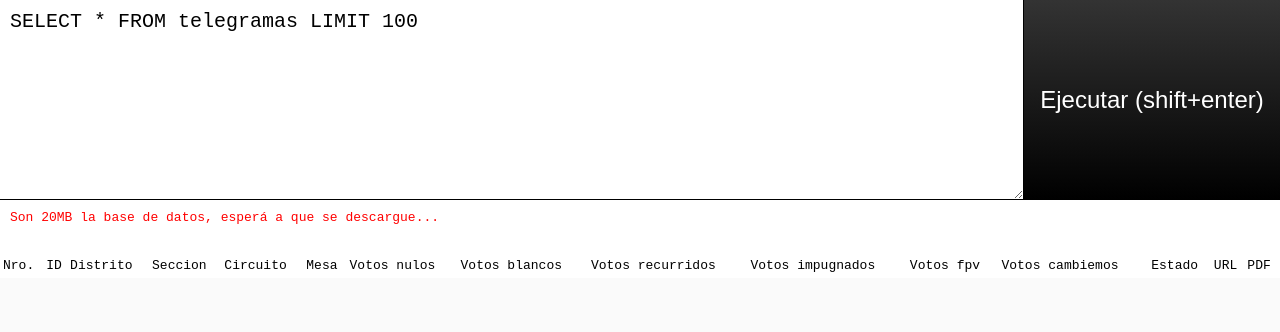
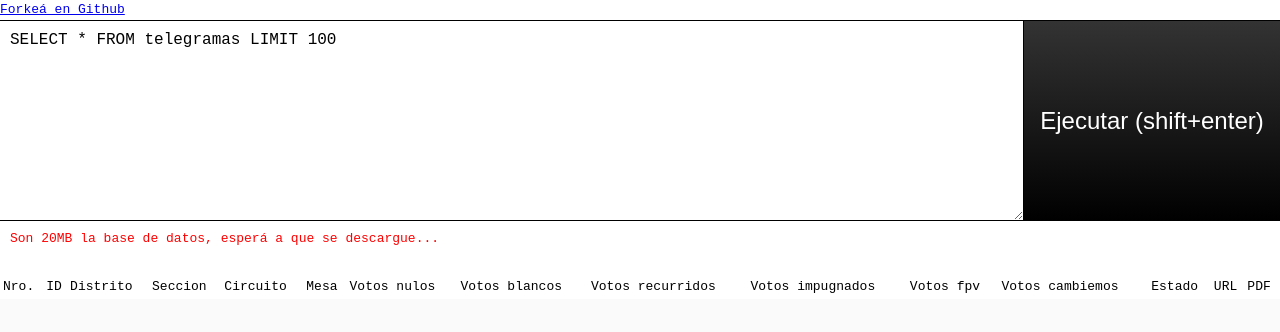
Before and after one commit to Zequez/telegramas-balotaje-argentina-2015, a plain HTML site: page index.html in a window 1280 px wide. Drawn offline with Linux system fonts and the light colour scheme; no server answers; a script that the page names is missing.

Commit message:
Agregué link a Github

```diff
--- a/index.html
+++ b/index.html
@@ -17,7 +17,7 @@
         border-left: 0;
         border-top: 0;
         font-family: monospace;
-        font-size: 20px;
+        font-size: 16px;
       }
 
       button {
@@ -62,9 +62,20 @@
       table td {
         margin: 0;
       }
+
+      header {
+        width: 100%;
+        height: 20px;
+        float: left;
+        border-bottom: solid 1px black;
+        line-height: 20px;
+      }
     </style>
   </head>
   <body>
+    <header>
+      <a href='https://github.com/Zequez/telegramas-balotaje-argentina-2015'>Forkeá en Github<a>
+    </header>
     <textarea placeholder="Query SQLite">SELECT * FROM telegramas LIMIT 100</textarea>
     <button>Ejecutar (shift+enter)</button>
     <div id='loading'>Son 20MB la base de datos, esperá a que se descargue...</div>
```
